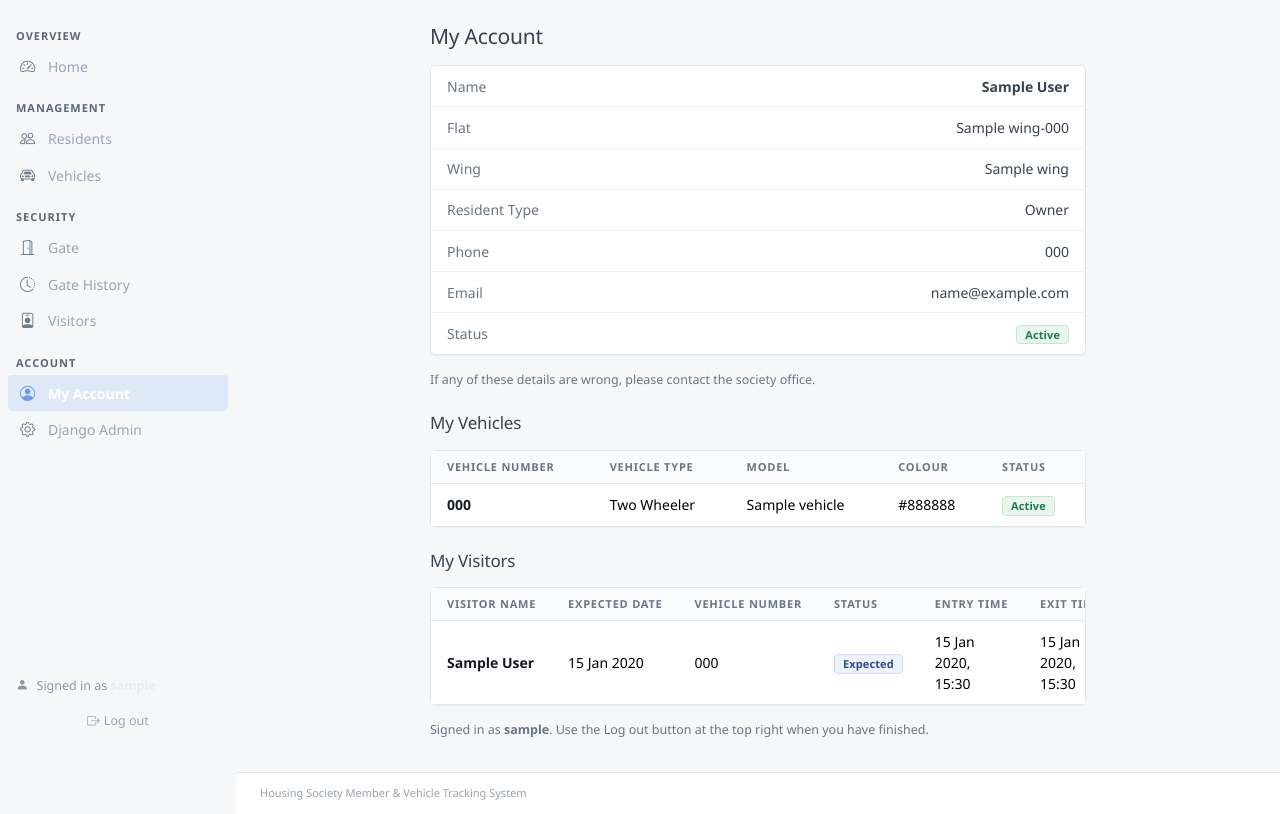
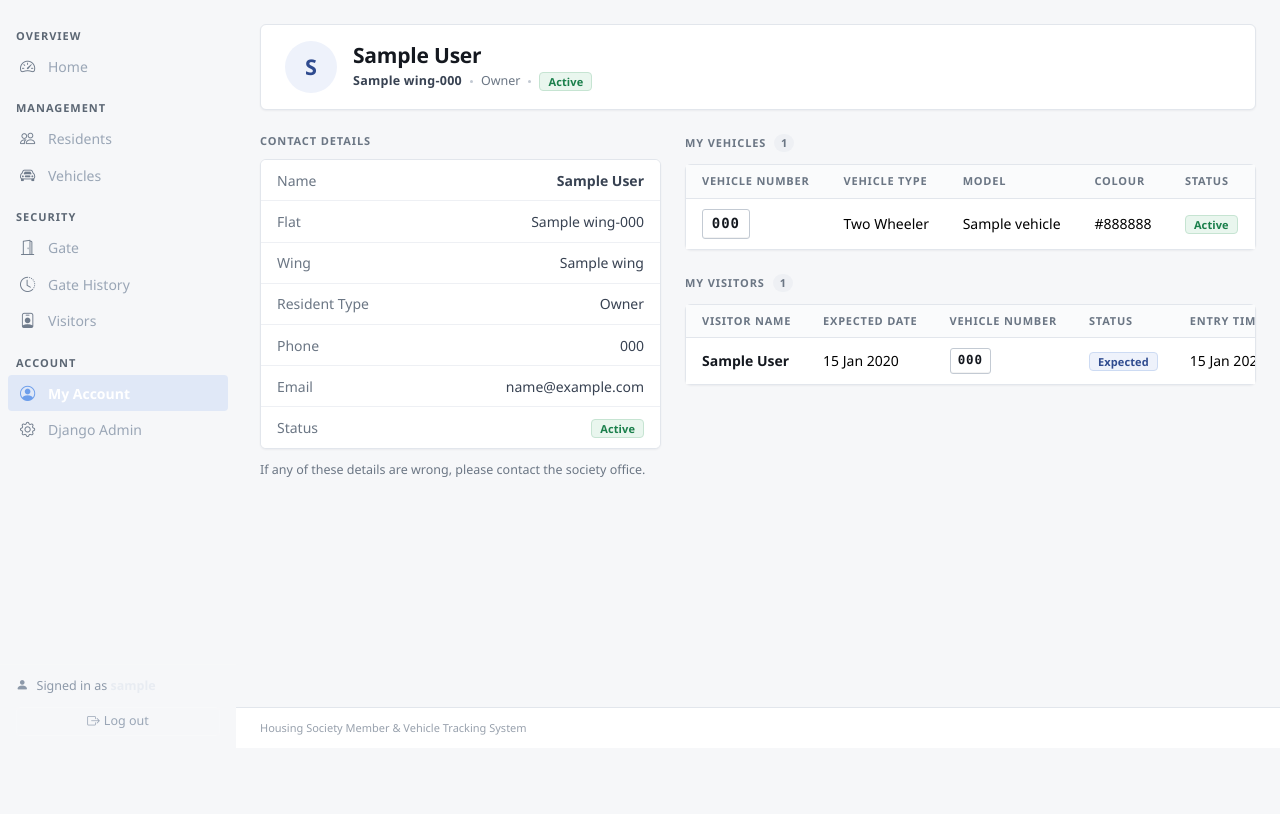
Before and after one commit to gaurivvv/HousingSocietyVTS, a Django app: page /accounts/me/ in a window 1280 px wide. Shown: the part 52-866 px from the top of the page. After the commit the page ends 787 px from the top, so only its background shows below. Run offline with Django 5.2, Linux system fonts and the light colour scheme; a user stored in the database is signed in; tables that the repository leaves empty hold one stand-in row (values such as "Sample post").

Commit message:
Redesign the resident portal as a personal account area

```diff
--- a/static/css/style.css
+++ b/static/css/style.css
@@ -672,3 +672,100 @@ body:has(.auth-screen) { background: #eef1f5; }
     margin: var(--s-5) 0 0;
     text-align: center;
 }
+
+/* ============================================================
+   Resident portal ? personal account area
+   ============================================================ */
+
+.resident-hero {
+    display: flex;
+    align-items: center;
+    gap: var(--s-4);
+    padding: var(--s-4) var(--s-5);
+    margin-bottom: var(--s-5);
+    background: var(--c-surface);
+    border: 1px solid var(--c-line);
+    border-radius: var(--radius);
+    box-shadow: var(--shadow);
+}
+
+.resident-avatar {
+    width: 52px; height: 52px;
+    flex: 0 0 52px;
+    display: grid;
+    place-items: center;
+    border-radius: 50%;
+    background: var(--c-primary-soft);
+    color: var(--c-primary);
+    font-size: 1.35rem;
+    font-weight: 600;
+    text-transform: uppercase;
+}
+
+.resident-name { font-size: var(--t-xl); font-weight: 600; color: var(--c-ink); margin: 0 0 .2rem; }
+
+.resident-meta {
+    display: flex;
+    flex-wrap: wrap;
+    align-items: center;
+    gap: var(--s-2);
+    font-size: var(--t-sm);
+    color: var(--c-muted);
+}
+
+.resident-flat {
+    font-weight: 600;
+    color: var(--c-body);
+    letter-spacing: .02em;
+}
+
+.resident-dot {
+    width: 3px; height: 3px;
+    border-radius: 50%;
+    background: #c2c9d2;
+    display: inline-block;
+}
+
+.resident-block { margin-bottom: var(--s-5); }
+.resident-block:last-child { margin-bottom: 0; }
+
+.resident-block-title {
+    display: flex;
+    align-items: center;
+    gap: var(--s-2);
+    font-size: var(--t-xs);
+    font-weight: 600;
+    letter-spacing: .08em;
+    text-transform: uppercase;
+    color: var(--c-muted);
+    margin: 0 0 var(--s-3);
+}
+
+.resident-count {
+    display: inline-grid;
+    place-items: center;
+    min-width: 20px;
+    height: 18px;
+    padding: 0 .35rem;
+    border-radius: 999px;
+    background: #eef0f4;
+    color: var(--c-muted);
+    font-size: var(--t-xs);
+    letter-spacing: 0;
+}
+
+.resident-note {
+    font-size: var(--t-sm);
+    color: var(--c-muted);
+    margin: var(--s-3) 0 0;
+}
+
+.pass-code {
+    font-family: "Cascadia Mono", Consolas, "Courier New", monospace;
+    font-size: var(--t-sm);
+    font-weight: 600;
+    letter-spacing: .05em;
+    color: var(--c-primary);
+}
+
+.resident-notice-wrap { max-width: 520px; }
--- a/templates/accounts/my_account.html
+++ b/templates/accounts/my_account.html
@@ -3,11 +3,25 @@
 {% block title %}My Account{% endblock %}
 
 {% block content %}
-<div class="row justify-content-center">
-    <div class="col-md-10 col-lg-8">
-        <h1 class="h3 mb-3">My Account</h1>
+{% if portal_state == "active" %}
+    <section class="resident-hero">
+        <div class="resident-avatar">{{ resident.full_name|slice:":1" }}</div>
+        <div class="resident-identity">
+            <h1 class="resident-name">{{ resident.full_name }}</h1>
+            <div class="resident-meta">
+                <span class="resident-flat">{{ resident.flat }}</span>
+                <span class="resident-dot"></span>
+                <span>{{ resident.get_resident_type_display }}</span>
+                <span class="resident-dot"></span>
+                <span class="badge text-bg-success">Active</span>
+            </div>
+        </div>
+    </section>
 
-        {% if portal_state == "active" %}
+    <div class="row g-4">
+        <div class="col-lg-5">
+            <section class="resident-block">
+                <h2 class="resident-block-title">Contact details</h2>
                 <div class="card">
                     <ul class="list-group list-group-flush">
                         <li class="list-group-item d-flex justify-content-between">
@@ -40,13 +54,17 @@
                         </li>
                     </ul>
                 </div>
-            <p class="small text-muted mt-3">If any of these details are wrong, please contact the society office.</p>
+                <p class="resident-note">If any of these details are wrong, please contact the society office.</p>
+            </section>
+        </div>
 
-            <h2 class="h5 mt-4 mb-3">My Vehicles</h2>
+        <div class="col-lg-7">
+            <section class="resident-block">
+                <h2 class="resident-block-title">My Vehicles <span class="resident-count">{{ vehicles|length }}</span></h2>
                 <div class="card">
                     {% if vehicles %}
                         <div class="table-responsive">
-                        <table class="table align-middle mb-0">
+                            <table class="table table-hover align-middle mb-0">
                                 <thead class="table-light">
                                     <tr>
                                         <th>Vehicle Number</th>
@@ -59,7 +77,7 @@
                                 <tbody>
                                     {% for vehicle in vehicles %}
                                         <tr>
-                                        <td class="fw-semibold">{{ vehicle.vehicle_number }}</td>
+                                            <td><span class="plate plate-lg">{{ vehicle.vehicle_number }}</span></td>
                                             <td>{{ vehicle.get_vehicle_type_display }}</td>
                                             <td>{{ vehicle.model_name|default:"-" }}</td>
                                             <td>{{ vehicle.colour|default:"-" }}</td>
@@ -76,15 +94,20 @@
                             </table>
                         </div>
                     {% else %}
-                    <div class="card-body text-muted">You don't have any registered vehicles.</div>
+                        <div class="empty-state">
+                            <i class="bi bi-car-front"></i>
+                            <div>You don't have any registered vehicles.</div>
+                        </div>
                     {% endif %}
                 </div>
+            </section>
 
-            <h2 class="h5 mt-4 mb-3">My Visitors</h2>
+            <section class="resident-block">
+                <h2 class="resident-block-title">My Visitors <span class="resident-count">{{ visitors|length }}</span></h2>
                 <div class="card">
                     {% if visitors %}
                         <div class="table-responsive">
-                        <table class="table align-middle mb-0">
+                            <table class="table table-hover align-middle mb-0">
                                 <thead class="table-light">
                                     <tr>
                                         <th>Visitor Name</th>
@@ -100,8 +123,8 @@
                                     {% for visitor in visitors %}
                                         <tr>
                                             <td class="fw-semibold">{{ visitor.full_name }}</td>
-                                        <td>{{ visitor.expected_date|date:"d M Y" }}</td>
-                                        <td>{{ visitor.vehicle_number|default:"On foot" }}</td>
+                                            <td class="text-nowrap">{{ visitor.expected_date|date:"d M Y" }}</td>
+                                            <td>{% if visitor.vehicle_number %}<span class="plate">{{ visitor.vehicle_number }}</span>{% else %}<span class="text-muted">On foot</span>{% endif %}</td>
                                             <td>
                                                 {% if visitor.status == "CHECKED_IN" %}
                                                     <span class="badge text-bg-success">{{ visitor.get_status_display }}</span>
@@ -115,27 +138,35 @@
                                                     <span class="badge text-bg-primary">{{ visitor.get_status_display }}</span>
                                                 {% endif %}
                                             </td>
-                                        <td>{{ visitor.entry_time|date:"d M Y, H:i"|default:"-" }}</td>
-                                        <td>{{ visitor.exit_time|date:"d M Y, H:i"|default:"-" }}</td>
-                                        <td>{{ visitor.pass_code }}</td>
+                                            <td class="text-nowrap">{{ visitor.entry_time|date:"d M Y, H:i"|default:"-" }}</td>
+                                            <td class="text-nowrap">{{ visitor.exit_time|date:"d M Y, H:i"|default:"-" }}</td>
+                                            <td><span class="pass-code">{{ visitor.pass_code }}</span></td>
                                         </tr>
                                     {% endfor %}
                                 </tbody>
                             </table>
                         </div>
                     {% else %}
-                    <div class="card-body text-muted">You don't have any visitors yet.</div>
+                        <div class="empty-state">
+                            <i class="bi bi-person-badge"></i>
+                            <div>You don't have any visitors yet.</div>
+                        </div>
                     {% endif %}
                 </div>
-        {% elif portal_state == "inactive" %}
+            </section>
+        </div>
+    </div>
+{% else %}
+    <div class="resident-notice-wrap">
+        <h1 class="h3 mb-4">My Account</h1>
+        {% if portal_state == "inactive" %}
             <div class="alert alert-warning mb-0">Your resident record is inactive. Please contact the society office.</div>
         {% else %}
             <div class="alert alert-info mb-0">Your login isn't linked to a resident record yet. Please contact the society office.</div>
         {% endif %}
-
-        <p class="small text-muted mt-3 mb-0">
+        <p class="resident-note">
             Signed in as <strong>{{ user.get_username }}</strong>. Use the Log out button at the top right when you have finished.
         </p>
     </div>
-</div>
+{% endif %}
 {% endblock %}
```
Lines whose indentation alone changed are shown as unchanged.
